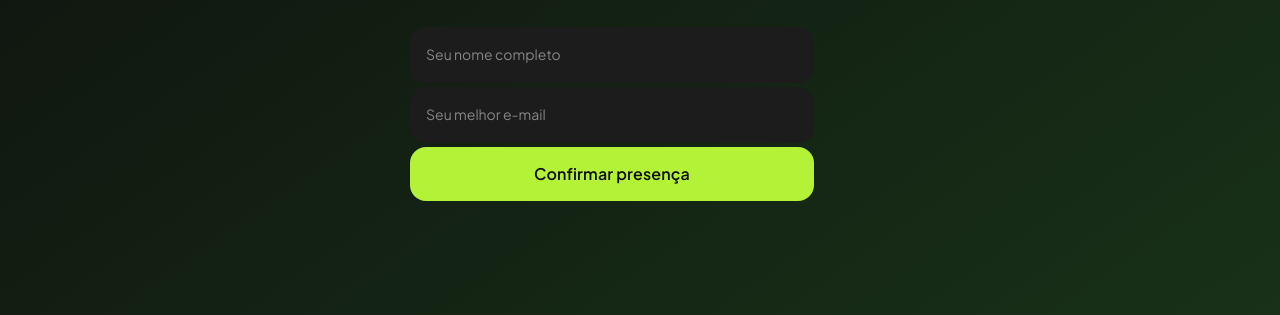
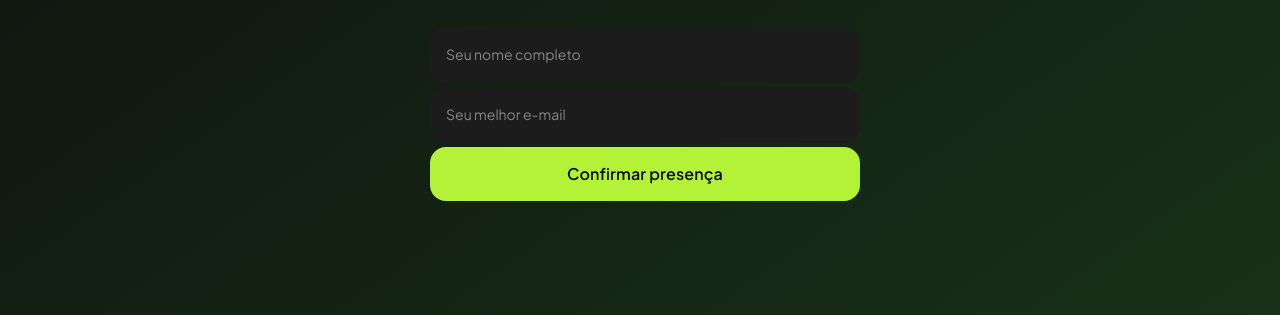
Before and after one commit to LuizEduardoSC/Landing_Page_TURING, a plain HTML site: page index.html in a window 1280 px wide. Shown: the part 485-800 px from the top of the page. Drawn offline with Linux system fonts and the light colour scheme.

Commit message:
FIrst Commit

```diff
--- a/index.html
+++ b/index.html
@@ -110,9 +110,9 @@
             flex-direction: column;
             gap: 4px;
             align-self: stretch;
-            width: 90%;
-            padding-left: 50px;
-            padding-right: 50px;
+            width: 100%;
+            padding-left: 70px;
+            padding-right: 60px;
 
         }
 
```
